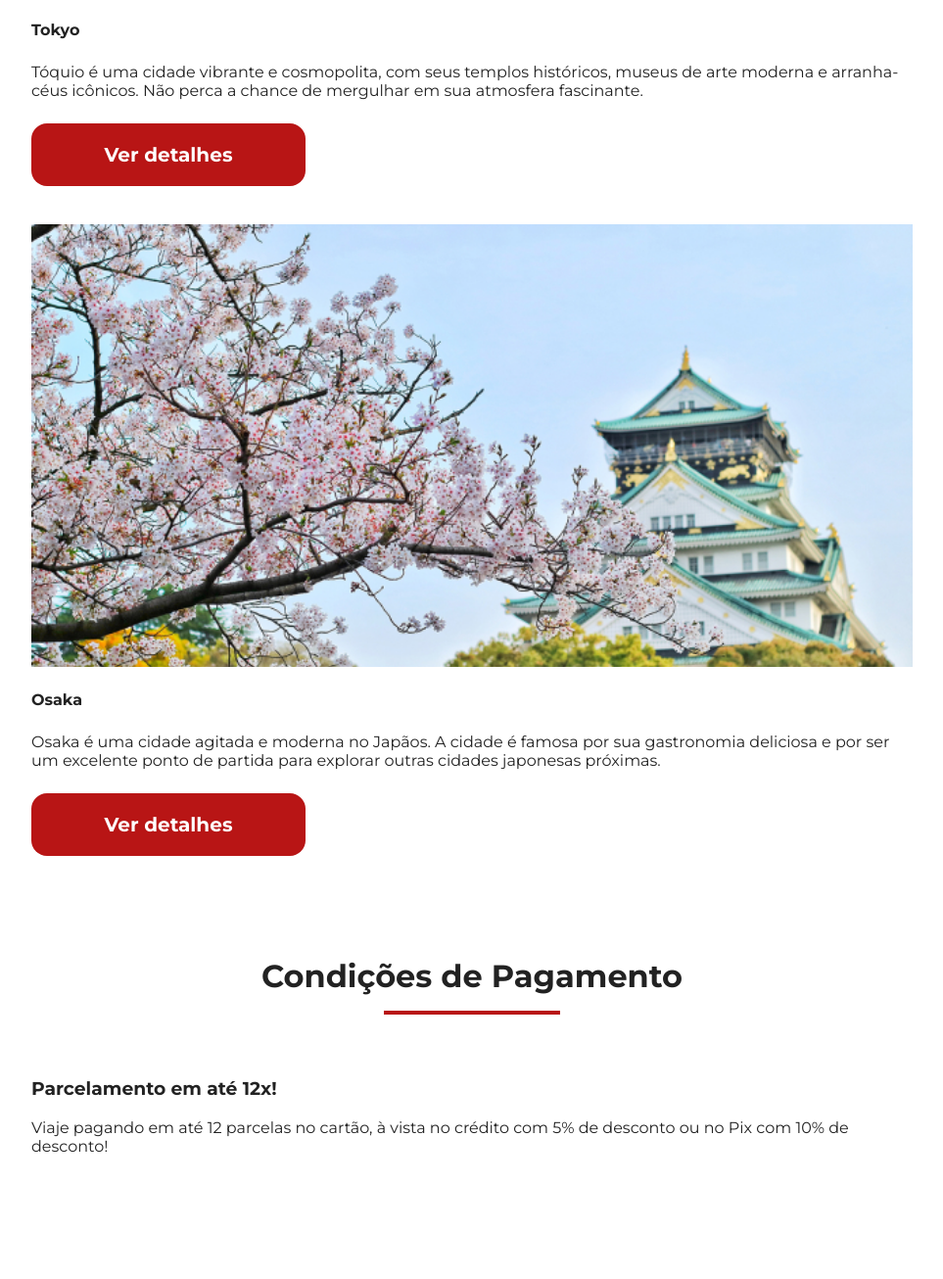
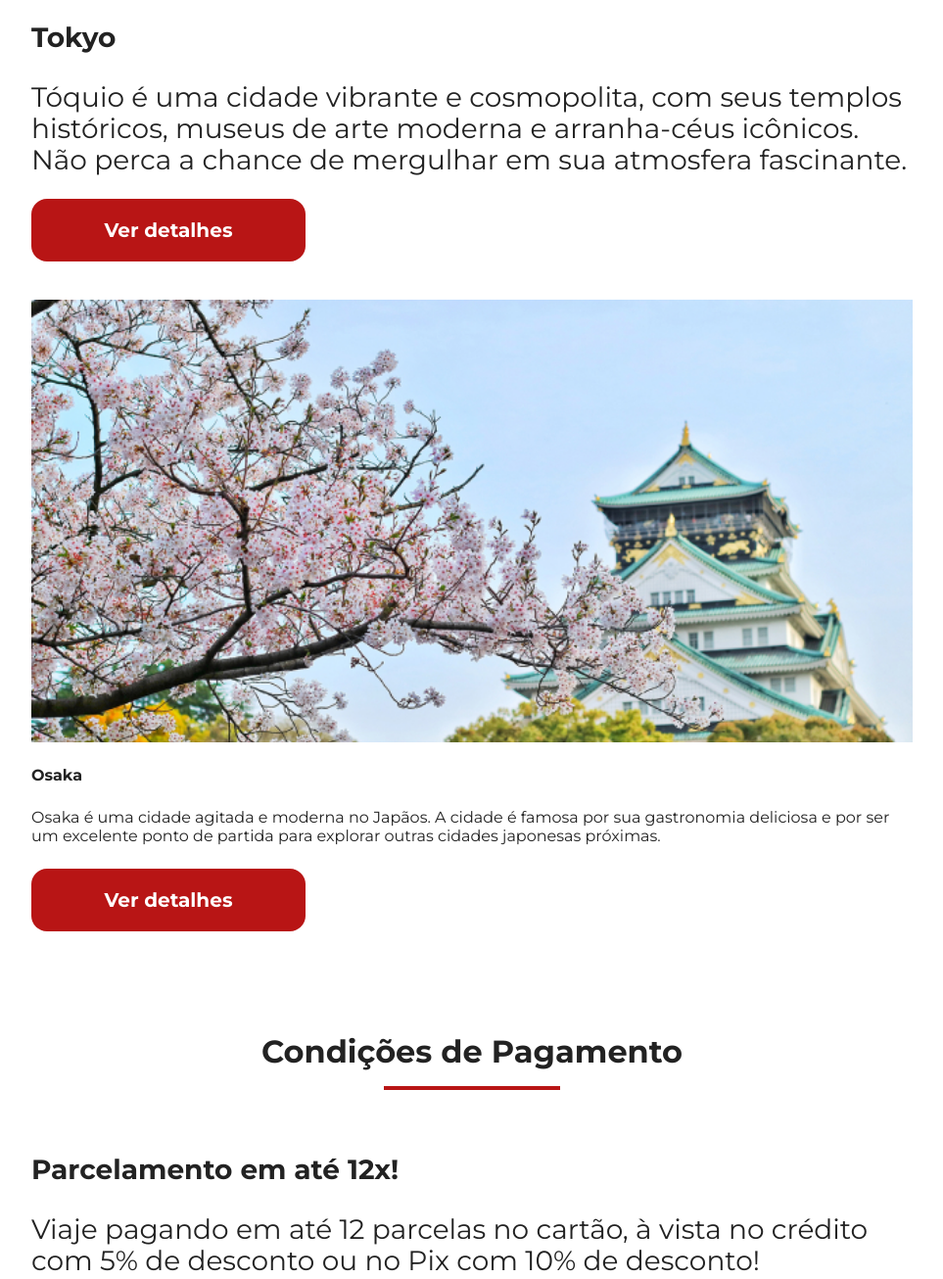
Before and after one commit to Lua233/Jornada-viagens, a plain HTML site: page index.html in a window 1280 px wide. Shown: the part 3348-4654 px from the top of the page at 98% size, without its empty margins (158-1121 px from the left). Before the commit the page ends 4616 px from the top, so only its background shows below. Drawn offline with Linux system fonts and the light colour scheme.

Commit message:
Reutiliza estilos de textos

```diff
--- a/css/categories.css
+++ b/css/categories.css
@@ -29,10 +29,10 @@
     color: var(--text-primary-color);
 }
 
-.categories-cards .card h3 {
+/*.categories-cards .card h3 {
     font-size: 28px;
     font-weight: var(--title-weight);
-}
+}*/
 
 .single-line {
     padding-top: 50px;
--- a/css/global.css
+++ b/css/global.css
@@ -72,6 +72,17 @@ section {
   margin: 16px auto 32px;
 }
 
+.content-title {
+  font-size: 28px;
+  font-weight: var(--title-weight);
+}
+
+.content-text {
+  font-size: 28px;
+  font-weight: var(--text-weight);
+  line-height: 32px;
+}
+
 .button {
   width: 280px;
   height: 64px;
--- a/css/styles.css
+++ b/css/styles.css
@@ -4,3 +4,4 @@
 @import url(offers.css);
 @import url(categories.css);
 @import url(destinations.css);
+@import url(payments.css);
--- a/index.html
+++ b/index.html
@@ -138,9 +138,9 @@
         <article class="item tokyo">
           <header>
               <div class="img-item"></div>
-              <h4>Tokyo</h4>
+              <h4 class="content-title">Tokyo</h4>
           </header>
-          <p>Tóquio é uma cidade vibrante e cosmopolita, com seus templos
+          <p class="content-text">Tóquio é uma cidade vibrante e cosmopolita, com seus templos
               históricos, museus de arte moderna e arranha-céus icônicos. Não
               perca a chance de mergulhar em sua atmosfera fascinante.
           </p>
@@ -171,8 +171,8 @@
         <hr />
       </div>
       <div class="text-content">
-        <h3>Parcelamento em até 12x!</h3>
-        <p>Viaje pagando em até 12 parcelas no cartão, à vista no crédito com 5% de desconto ou no Pix com 10% de desconto! </p>
+        <h3 class="content-title">Parcelamento em até 12x!</h3>
+        <p class="content-text">Viaje pagando em até 12 parcelas no cartão, à vista no crédito com 5% de desconto ou no Pix com 10% de desconto! </p>
       </div>
       <div class="image-content">
         <div class="image bag"></div>
```
Also changed, not shown: css/payments.css (added).
